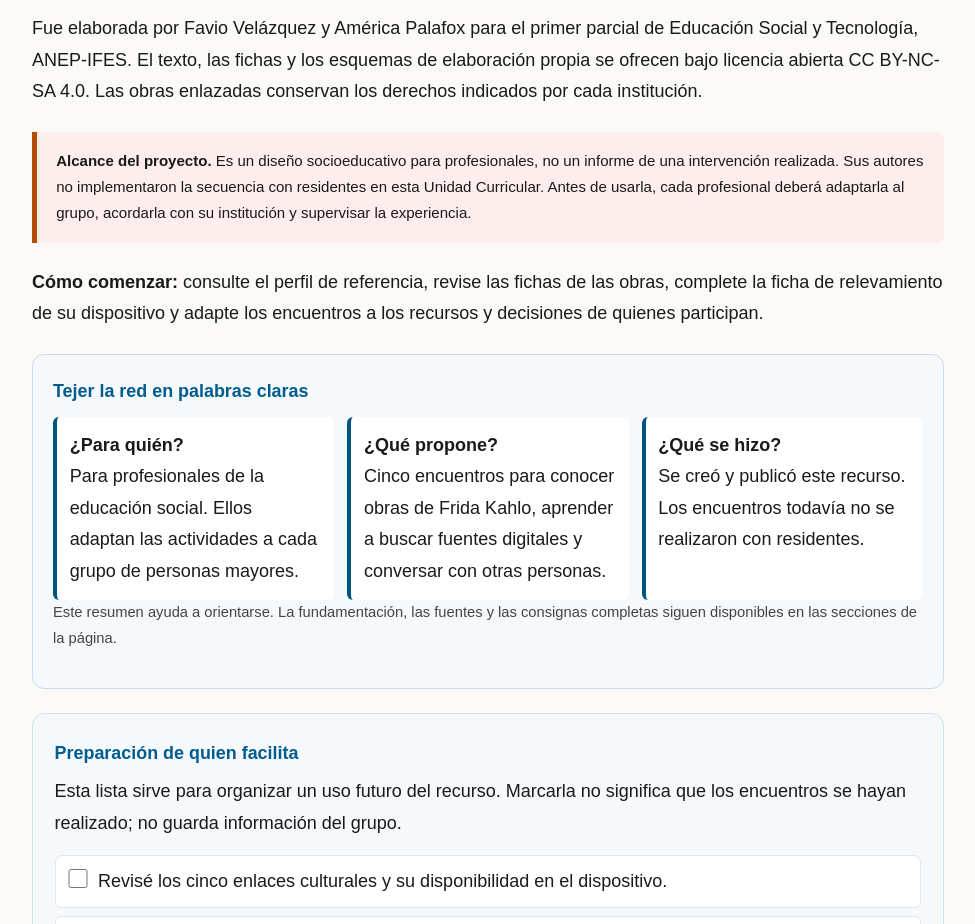
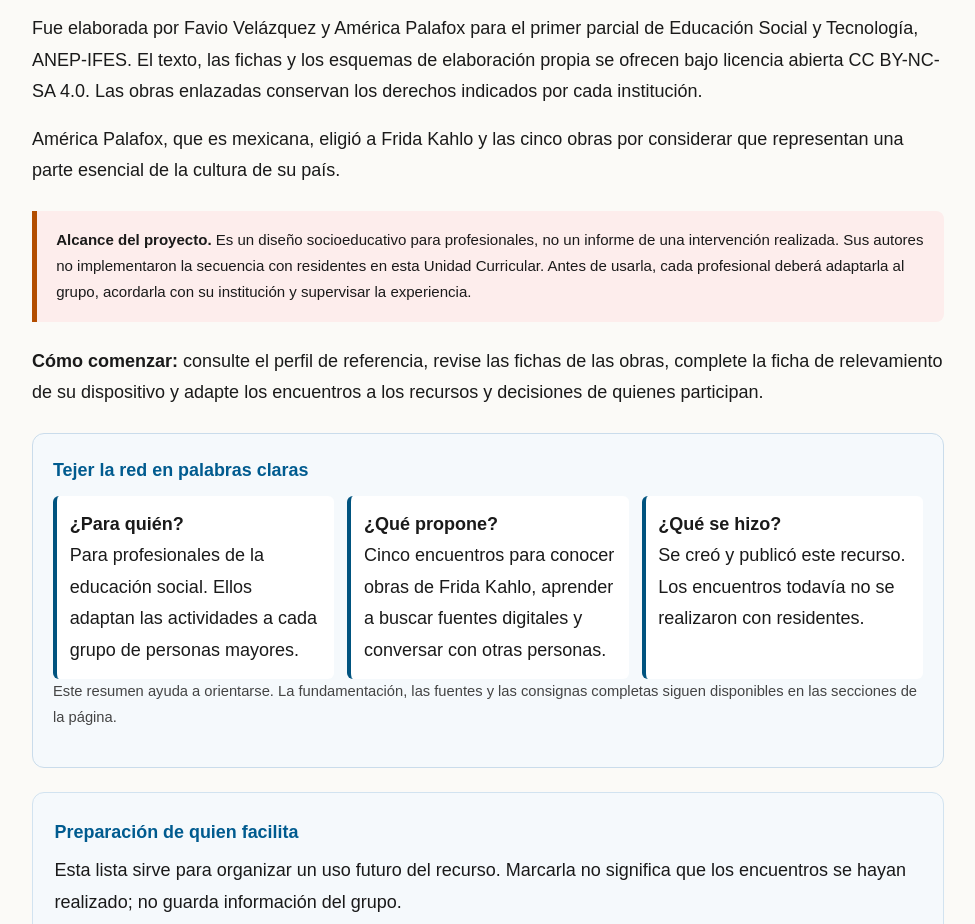
Before and after one commit to Profesor2023/profesor2023.github.io, a plain HTML site: page tejer-la-red/index.html in a window 1280 px wide. Shown: the part 1122-2046 px from the top of the page, without its empty margins (152-1127 px from the left). Drawn offline with Linux system fonts and the light colour scheme.

Commit message:
Acreditar a América la selección de Frida Kahlo y el criterio cultural mexicano

```diff
--- a/tejer-la-red/index.html
+++ b/tejer-la-red/index.html
@@ -315,6 +315,7 @@ html.high-contrast .plain-note{border-left-color:#14411f;background:#fff}
  <h2>Sobre este recurso</h2>
  <p>Esta guía está dirigida a educadoras y educadores sociales de establecimientos de larga estadía. Ofrece cinco encuentros en los que las personas mayores pueden buscar, elegir, interpretar y comentar obras de Frida Kahlo en fuentes digitales, además de producir un registro propio si así lo desean.</p>
  <p>Fue elaborada por Favio Velázquez y América Palafox para el primer parcial de Educación Social y Tecnología, ANEP-IFES. El texto, las fichas y los esquemas de elaboración propia se ofrecen bajo licencia abierta CC BY-NC-SA 4.0. Las obras enlazadas conservan los derechos indicados por cada institución.</p>
+ <p>América Palafox, que es mexicana, eligió a Frida Kahlo y las cinco obras por considerar que representan una parte esencial de la cultura de su país.</p>
  <div class="alerta"><p><strong>Alcance del proyecto.</strong> Es un diseño socioeducativo para profesionales, no un informe de una intervención realizada. Sus autores no implementaron la secuencia con residentes en esta Unidad Curricular. Antes de usarla, cada profesional deberá adaptarla al grupo, acordarla con su institución y supervisar la experiencia.</p></div>
  <p><strong>Cómo comenzar:</strong> consulte el perfil de referencia, revise las fichas de las obras, complete la ficha de relevamiento de su dispositivo y adapte los encuentros a los recursos y decisiones de quienes participan.</p>
 <aside class="reading-guide" aria-labelledby="guia-clara-titulo">
```
